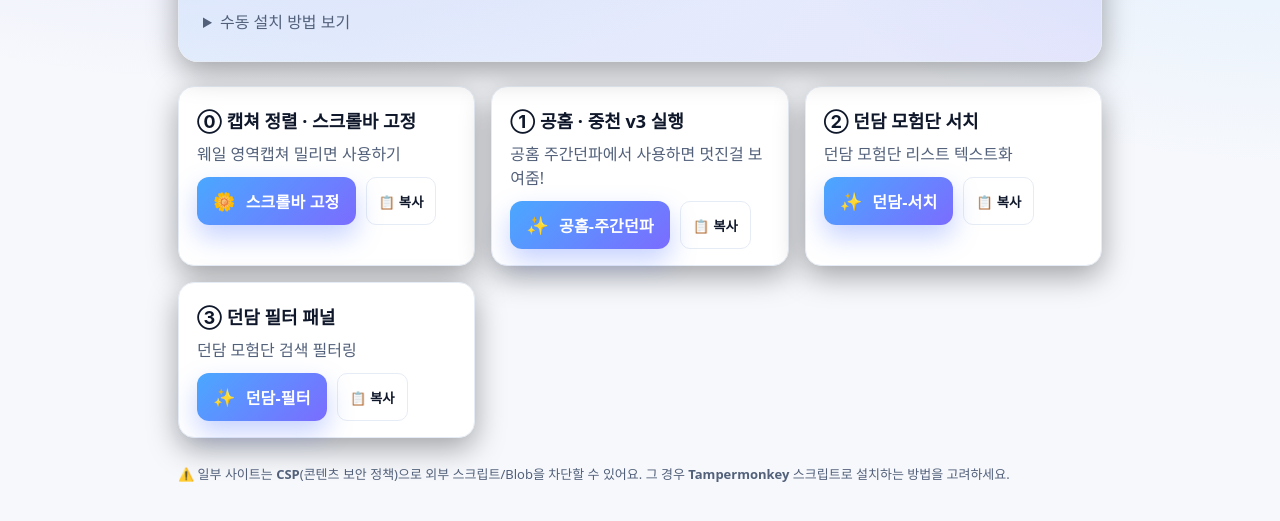
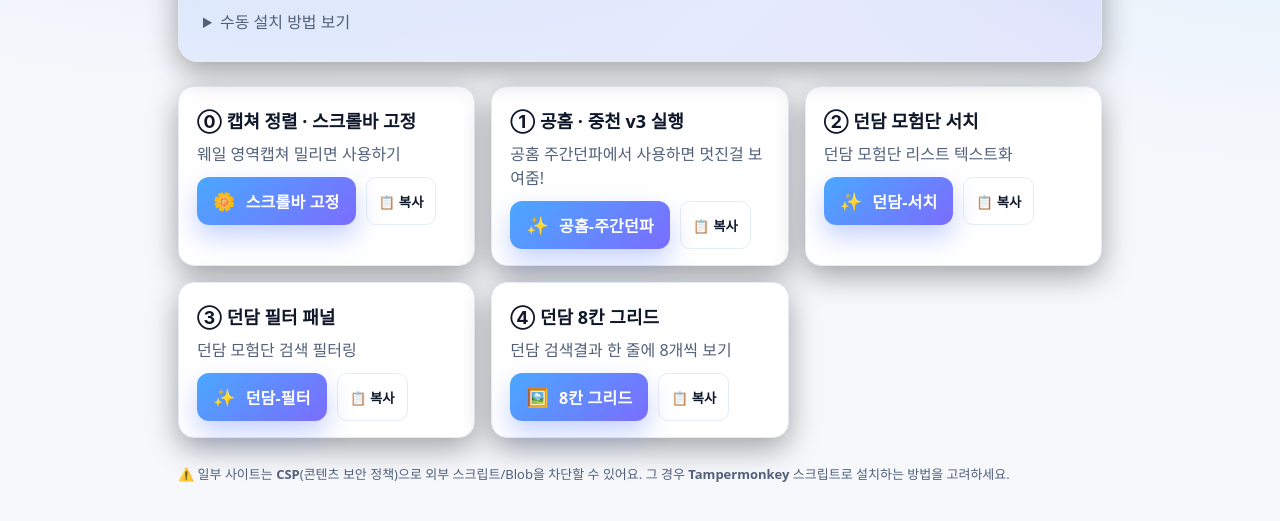
Before and after one commit to ddunin605/DNF, a plain HTML site: page index.html in a window 1280 px wide. Shown: the part 193-714 px from the top of the page. Drawn offline with Linux system fonts and the light colour scheme.

Commit message:
Update index.html
8칸 그리드 추가

```diff
--- a/index.html
+++ b/index.html
@@ -149,6 +149,18 @@
           <button class="btn copy" data-for="bm-filter">📋 복사</button>
         </div>
       </article>
+
+
+      <article class="card">
+        <h2>④ 던담 <b>8칸 그리드</b></h2>
+        <p>던담 검색결과 한 줄에 8개씩 보기</p>
+        <div class="actions">
+          <a class="bm" id="bm-8col" href="javascript:(function(){var ID='dd-8col-style';var s=document.getElementById(ID);if(!s){s=document.createElement('style');s.id=ID;s.appendChild(document.createTextNode('#search_result .container,#search_result .sr-result{max-width:2000px!important;width:2000px!important;margin:0 auto!important}#search_result .sr-result{display:grid!important;grid-template-columns:repeat(8,1fr)!important;gap:12px!important}#search_result .sr-result>.scon{width:auto!important;margin:0!important}'));document.head.appendChild(s);alert('8칸 고정 ON');}else{s.remove();alert('스타일 OFF');}})();">
+            <span class="emoji">🖼️</span>8칸 그리드
+          </a>
+          <button class="btn copy" data-for="bm-8col">📋 복사</button>
+        </div>
+      </article>
     </section>
 
     <footer>
```
